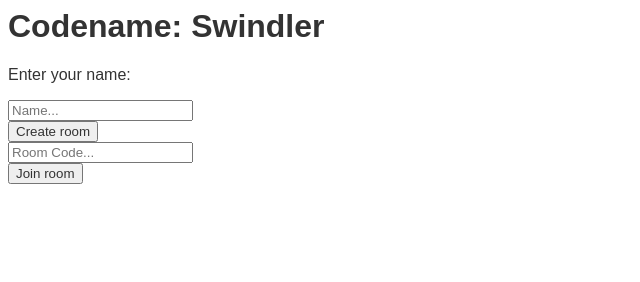
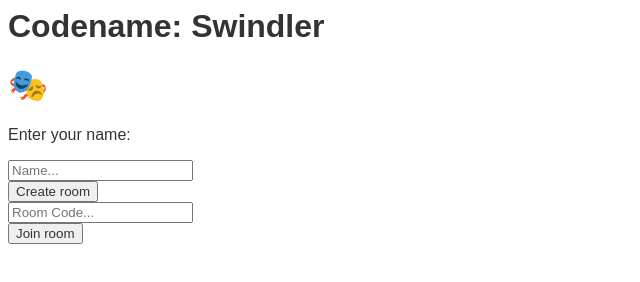
Before and after one commit to pedsm/swindler, a website: page public/index.html in a window 1280 px wide. Shown: the whole page, without its empty margins (0-640 px from the left). Drawn offline with nearby package versions, Linux system fonts and the light colour scheme; no server answers.

Commit message:
add emoji

```diff
--- a/public/index.html
+++ b/public/index.html
@@ -11,6 +11,8 @@
     <h1>
       Codename: Swindler
     </h1>
+
+    <h1>🎭</h1>
     <p>Enter your name:</p>
     <input id="nameInput" type="text" placeholder="Name..." />
     <br>
```
